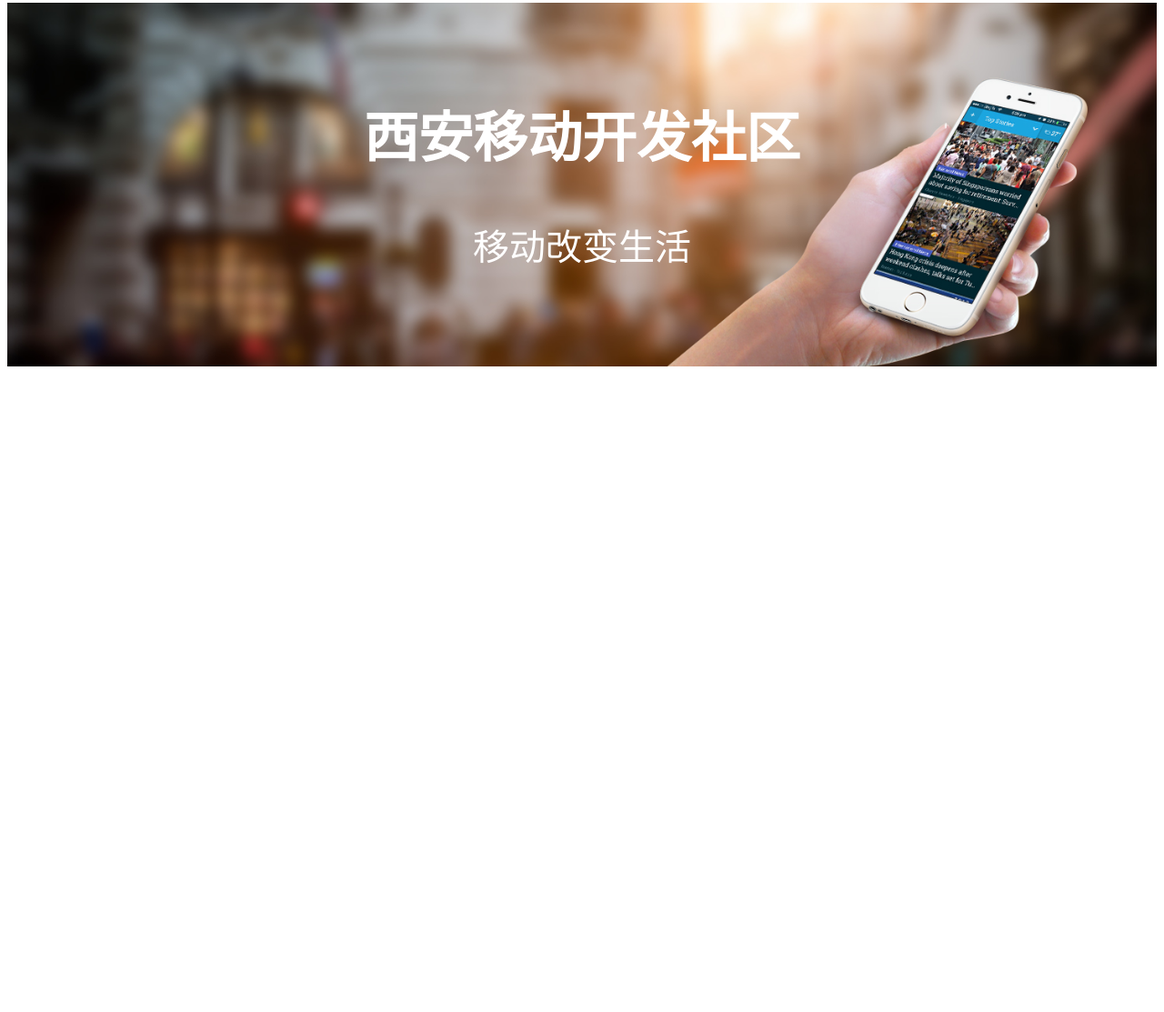
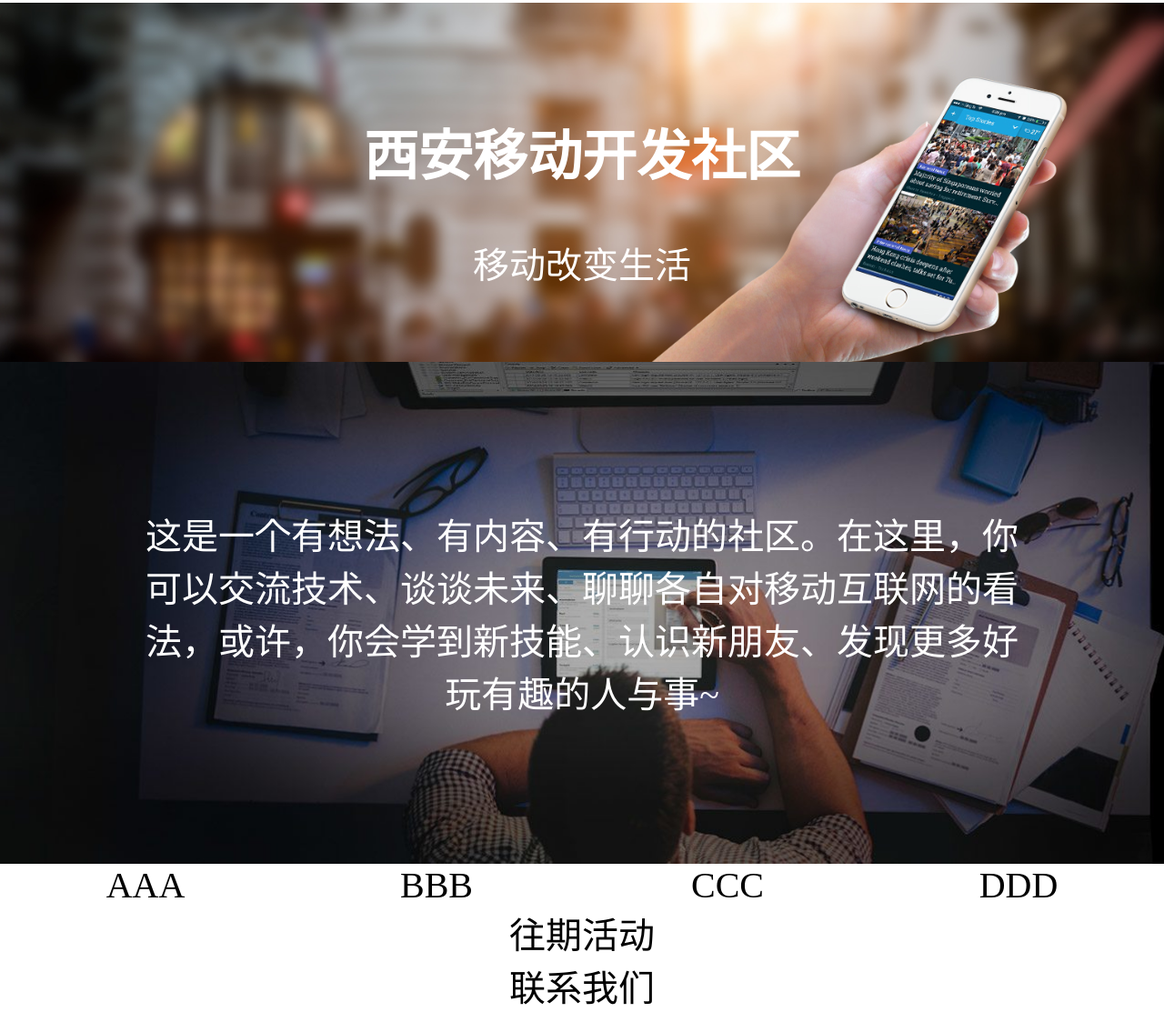
Before and after one commit to leisurehuang/XianMobileCommunity, a website: page index.html in a window 1280 px wide. Shown: the part 47-1160 px from the top of the page at 91% size. Before the commit the page ends 800 px from the top, so only its background shows below. Drawn offline with nearby package versions, Linux system fonts and the light colour scheme; files that its build step writes are made by us from their sources; files whose address does not match are found by name.

Commit message:
add about bg image

```diff
--- a/index.html
+++ b/index.html
@@ -8,15 +8,25 @@
     <meta name="viewport" content="width=device-width,initial-scale=1.0,minimum-scale=0.5,maximum-scale=2.0,user-scalable=yes">
         <link rel="stylesheet" href="dist/main.css">
 </head>
+
 <body>
-  <section class="hero">
-    <h1 class="title">西安移动开发社区</h1>
-    <p class="desc">移动改变生活</p>
-  </section>
-  <section class="about"></section>
-  <section class="show"></section>
-  <section class="activities"></section>
-  <section class="contact"></section>
+    <section class="hero">
+        <h1 class="title">西安移动开发社区</h1>
+        <p class="desc">移动改变生活</p>
+    </section>
+    <section class="about">
+        <p class="ahout_desc">这是一个有想法、有内容、有行动的社区。在这里，你可以交流技术、谈谈未来、聊聊各自对移动互联网的看法，或许，你会学到新技能、认识新朋友、发现更多好玩有趣的人与事~</p>
+    </section>
+    <section class="show">
+        <ul class="shows">
+            <li class="moment"><img src="" alt="" class="picture">AAA</li>
+            <li class="moment"><img src="" alt="" class="picture">BBB</li>
+            <li class="moment"><img src="" alt="" class="picture">CCC</li>
+            <li class="moment"><img src="" alt="" class="picture">DDD</li>
+        </ul>
+    </section>
+    <section class="activities">往期活动</section>
+    <section class="contact">联系我们</section>
 </body>
 
 </html>
--- a/src/main.scss
+++ b/src/main.scss
@@ -1,5 +1,11 @@
 body {
+    margin: 0 auto;
     text-align: center;
+    min-width: 1200px;
+    font-size: 40px;
+    p {
+        margin: 0 auto;
+    }
 }
 .color_white {
     color: #FFF;
@@ -7,14 +13,33 @@ body {
 .hero {
     background-image: url("images/hero_image.jpg");
     background-size: cover;
-    height: 400px;
     h1 {
-        padding-top: 100px;
-        font-size: 60px;
+        padding-top: 2em;
+        font-size: 1.5em;
         @extend .color_white;
     }
     p {
-        font-size: 40px;
+        padding-bottom: 2em;
+        font-size: 1em;
         @extend .color_white;
     }
 }
+.about {
+    background-image: url("images/about_background.jpg");
+    background-size: cover;
+    .ahout_desc {
+        padding: 4em;
+        @extend .color_white;
+    }
+}
+.shows {
+  margin: 0 auto;
+  padding: 0px;
+  .moment {
+    float: left;
+      width: 25%;
+      display: inline-block;
+      list-style-type: none;
+      box-sizing: border-box;
+  }
+}
```
Also changed, not shown: src/images/about_background.jpg (added).
